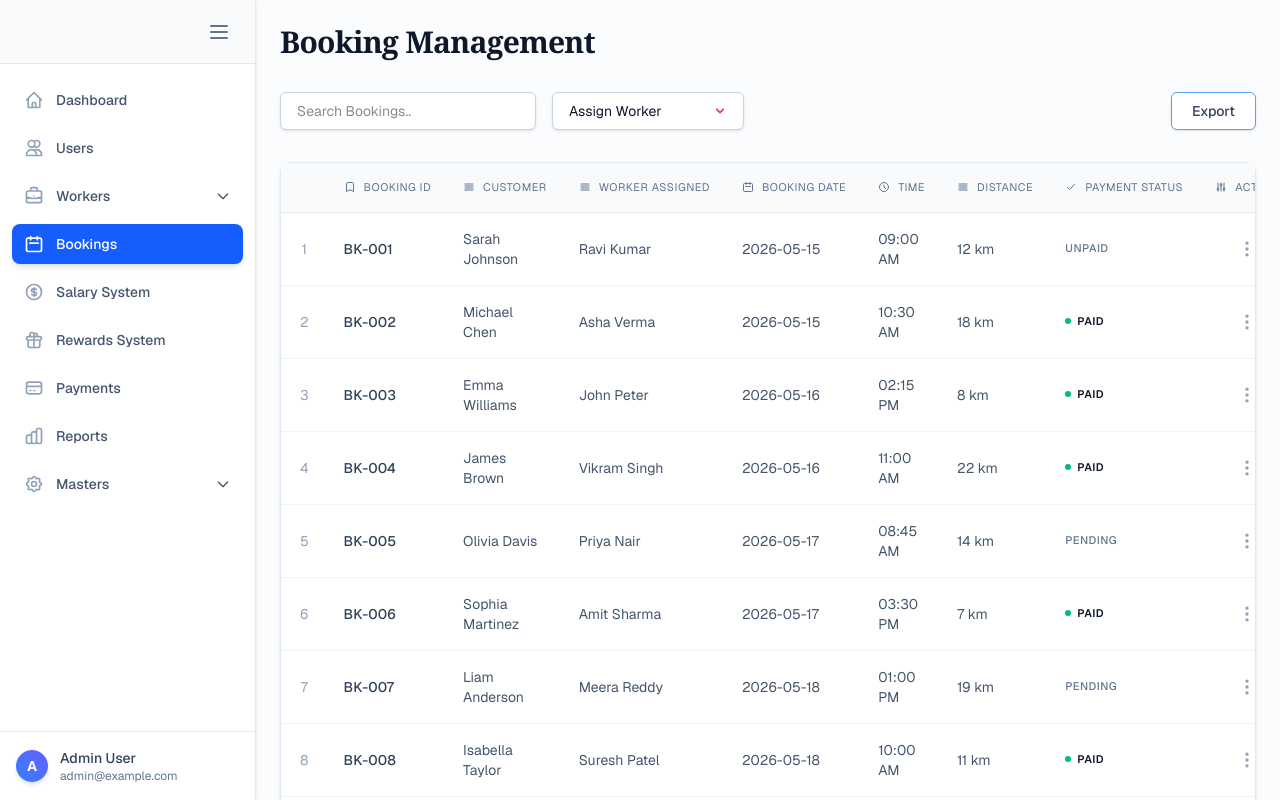
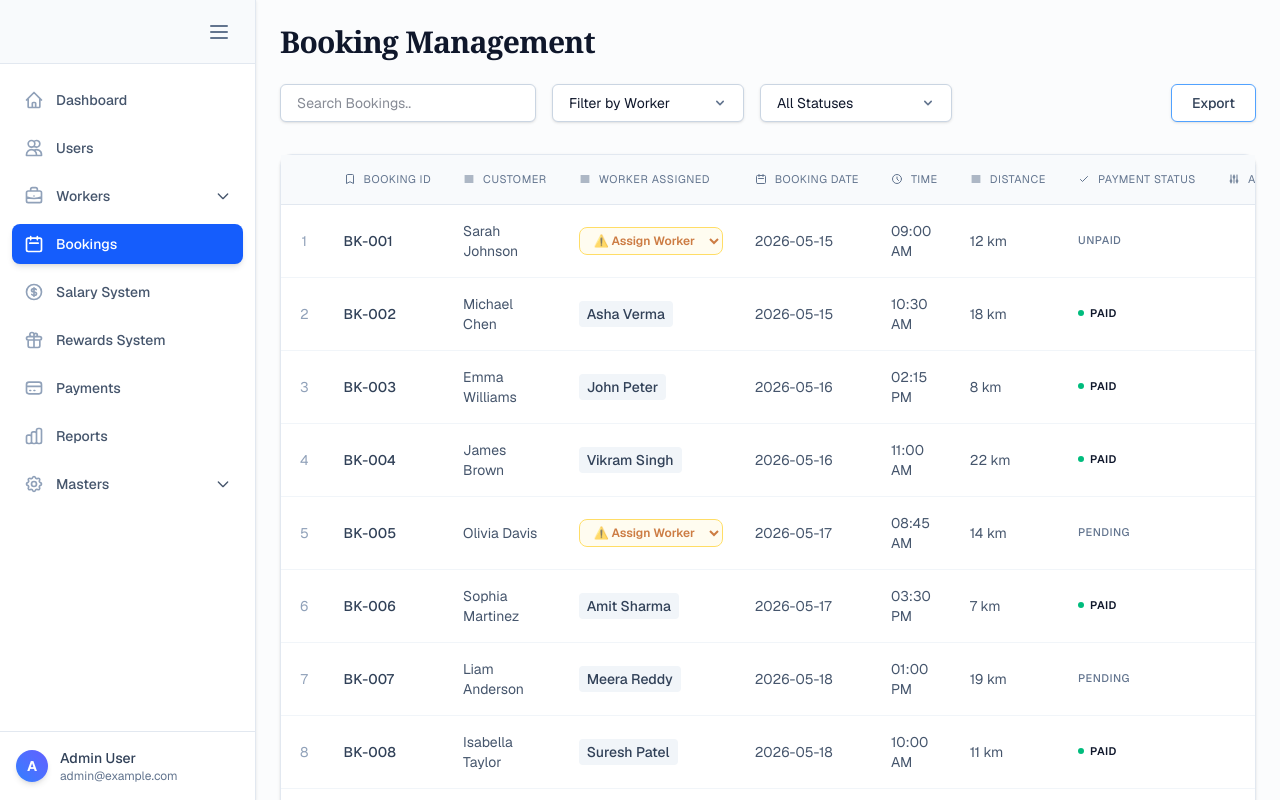
Before and after one commit to Joslin-varsha/adminpanel, a Next.js app: page /screen/bookings in a window 1280 px wide. Built offline with nearby package versions, Linux system fonts and the light colour scheme.

Commit message:
Clean up and simplify status filters on Bookings page

```diff
--- a/app/screen/bookings/page.jsx
+++ b/app/screen/bookings/page.jsx
@@ -5,26 +5,59 @@ import Sidebar from '../../../components/Sidebar';
 import Link from 'next/link';
 
 export default function BookingsPage() {
-  // Dummy Data
-  const allBookings = [
-    { id: 'BK-001', customer: 'Sarah Johnson', worker: 'Ravi Kumar', date: '2026-05-15', time: '09:00 AM', service: 'Deep Cleaning, Sanitization', distance: '12 km', status: 'Pending', payment: 'Unpaid' },
+  // Default Dummy Data with exactly 12 Unassigned bookings to match dashboard alert
+  const initialBookings = [
+    { id: 'BK-001', customer: 'Sarah Johnson', worker: 'Unassigned', date: '2026-05-15', time: '09:00 AM', service: 'Deep Cleaning, Sanitization', distance: '12 km', status: 'Pending', payment: 'Unpaid' },
     { id: 'BK-002', customer: 'Michael Chen', worker: 'Asha Verma', date: '2026-05-15', time: '10:30 AM', service: 'Plumbing', distance: '18 km', status: 'Accepted', payment: 'Paid' },
     { id: 'BK-003', customer: 'Emma Williams', worker: 'John Peter', date: '2026-05-16', time: '02:15 PM', service: 'Painting, Wall Prep', distance: '8 km', status: 'In Progress', payment: 'Paid' },
     { id: 'BK-004', customer: 'James Brown', worker: 'Vikram Singh', date: '2026-05-16', time: '11:00 AM', service: 'Handyman', distance: '22 km', status: 'Completed', payment: 'Paid' },
-    { id: 'BK-005', customer: 'Olivia Davis', worker: 'Priya Nair', date: '2026-05-17', time: '08:45 AM', service: 'Laundry, Folding', distance: '14 km', status: 'Cancelled', payment: 'Pending' },
+    { id: 'BK-005', customer: 'Olivia Davis', worker: 'Unassigned', date: '2026-05-17', time: '08:45 AM', service: 'Laundry, Folding', distance: '14 km', status: 'Pending', payment: 'Pending' },
     { id: 'BK-006', customer: 'Sophia Martinez', worker: 'Amit Sharma', date: '2026-05-17', time: '03:30 PM', service: 'Electrical', distance: '7 km', status: 'Completed', payment: 'Paid' },
     { id: 'BK-007', customer: 'Liam Anderson', worker: 'Meera Reddy', date: '2026-05-18', time: '01:00 PM', service: 'Carpentry', distance: '19 km', status: 'Accepted', payment: 'Pending' },
     { id: 'BK-008', customer: 'Isabella Taylor', worker: 'Suresh Patel', date: '2026-05-18', time: '10:00 AM', service: 'Pest Control', distance: '11 km', status: 'In Progress', payment: 'Paid' },
-    { id: 'BK-009', customer: 'Noah Wilson', worker: 'Kavita Das', date: '2026-05-19', time: '09:15 AM', service: 'AC Repair, Gas Fill', distance: '25 km', status: 'Pending', payment: 'Unpaid' },
+    { id: 'BK-009', customer: 'Noah Wilson', worker: 'Unassigned', date: '2026-05-19', time: '09:15 AM', service: 'AC Repair, Gas Fill', distance: '25 km', status: 'Pending', payment: 'Unpaid' },
     { id: 'BK-010', customer: 'Ava Thomas', worker: 'Rajesh Iyer', date: '2026-05-19', time: '11:45 AM', service: 'Gardening', distance: '6 km', status: 'Completed', payment: 'Paid' },
-    { id: 'BK-011', customer: 'Oliver White', worker: 'Ravi Kumar', date: '2026-05-20', time: '08:00 AM', service: 'Deep Cleaning', distance: '5 km', status: 'Pending', payment: 'Unpaid' },
+    { id: 'BK-011', customer: 'Oliver White', worker: 'Unassigned', date: '2026-05-20', time: '08:00 AM', service: 'Deep Cleaning', distance: '5 km', status: 'Pending', payment: 'Unpaid' },
     { id: 'BK-012', customer: 'Charlotte Harris', worker: 'Asha Verma', date: '2026-05-20', time: '02:00 PM', service: 'Plumbing', distance: '9 km', status: 'Completed', payment: 'Paid' },
+
+    // 8 more unassigned bookings to total exactly 12 unassigned jobs!
+    { id: 'BK-013', customer: 'Lucas Martin', worker: 'Unassigned', date: '2026-05-21', time: '10:00 AM', service: 'Electrical', distance: '12 km', status: 'Pending', payment: 'Unpaid' },
+    { id: 'BK-014', customer: 'Mia Thompson', worker: 'Unassigned', date: '2026-05-21', time: '11:30 AM', service: 'Carpentry', distance: '15 km', status: 'Pending', payment: 'Unpaid' },
+    { id: 'BK-015', customer: 'Ethan Garcia', worker: 'Unassigned', date: '2026-05-22', time: '01:15 PM', service: 'Deep Cleaning', distance: '10 km', status: 'Pending', payment: 'Unpaid' },
+    { id: 'BK-016', customer: 'Amelia Martinez', worker: 'Unassigned', date: '2026-05-22', time: '03:45 PM', service: 'Pest Control', distance: '17 km', status: 'Pending', payment: 'Paid' },
+    { id: 'BK-017', customer: 'Benjamin Robinson', worker: 'Unassigned', date: '2026-05-23', time: '09:00 AM', service: 'AC Repair', distance: '20 km', status: 'Pending', payment: 'Unpaid' },
+    { id: 'BK-018', customer: 'Harper Clark', worker: 'Unassigned', date: '2026-05-23', time: '10:45 AM', service: 'Gardening', distance: '8 km', status: 'Pending', payment: 'Paid' },
+    { id: 'BK-019', customer: 'Alexander Rodriguez', worker: 'Unassigned', date: '2026-05-24', time: '02:30 PM', service: 'Plumbing', distance: '14 km', status: 'Pending', payment: 'Unpaid' },
+    { id: 'BK-020', customer: 'Evelyn Lewis', worker: 'Unassigned', date: '2026-05-24', time: '04:15 PM', service: 'Laundry', distance: '11 km', status: 'Pending', payment: 'Unpaid' },
   ];
 
-  // Pagination State
   // State
+  const [bookingsList, setBookingsList] = useState(() => {
+    if (typeof window !== 'undefined') {
+      const saved = localStorage.getItem('housework_bookings');
+      if (saved) {
+        try {
+          const parsed = JSON.parse(saved);
+          // Self-healing database: If the browser's stored list is from the old code
+          // (does not contain any Unassigned workers, or is the old length of 12),
+          // we force-upgrade it to our new 20-item database with 12 unassigned jobs.
+          const hasUnassigned = parsed.some(b => b.worker === 'Unassigned');
+          if (!hasUnassigned || parsed.length !== 20) {
+            localStorage.setItem('housework_bookings', JSON.stringify(initialBookings));
+            return initialBookings;
+          }
+          return parsed;
+        } catch (e) {
+          console.error(e);
+        }
+      }
+    }
+    return initialBookings;
+  });
+
   const [searchTerm, setSearchTerm] = useState('');
   const [workerFilter, setWorkerFilter] = useState('');
+  const [statusFilter, setStatusFilter] = useState('All');
   const [currentPage, setCurrentPage] = useState(1);
   const [openDropdownId, setOpenDropdownId] = useState(null);
   const itemsPerPage = 10;
@@ -36,8 +69,31 @@ export default function BookingsPage() {
     return () => window.removeEventListener('click', handleClickOutside);
   }, []);
 
+  // Listen to URL filter param (e.g. ?filter=unassigned)
+  React.useEffect(() => {
+    if (typeof window !== 'undefined') {
+      const params = new URLSearchParams(window.location.search);
+      const filter = params.get('filter');
+      if (filter === 'unassigned') {
+        setStatusFilter('Unassigned');
+        setCurrentPage(1);
+      }
+    }
+  }, []);
+
+  // Function to assign worker to an unassigned booking
+  const assignWorker = (bookingId, workerName) => {
+    const updated = bookingsList.map(b =>
+      b.id === bookingId ? { ...b, worker: workerName, status: b.status === 'Pending' ? 'Accepted' : b.status } : b
+    );
+    setBookingsList(updated);
+    if (typeof window !== 'undefined') {
+      localStorage.setItem('housework_bookings', JSON.stringify(updated));
+    }
+  };
+
   // Filter Logic
-  const filteredBookings = allBookings.filter(booking => {
+  const filteredBookings = bookingsList.filter(booking => {
     const matchesSearch = booking.id.toLowerCase().includes(searchTerm.toLowerCase()) ||
                           booking.customer.toLowerCase().includes(searchTerm.toLowerCase()) ||
                           booking.worker.toLowerCase().includes(searchTerm.toLowerCase()) ||
@@ -45,7 +101,14 @@ export default function BookingsPage() {
 
     const matchesWorker = workerFilter === '' || booking.worker === workerFilter;
 
-    return matchesSearch && matchesWorker;
+    let matchesStatus = true;
+    if (statusFilter === 'Unassigned') {
+      matchesStatus = booking.worker === 'Unassigned';
+    } else if (statusFilter !== 'All') {
+      matchesStatus = booking.status === statusFilter;
+    }
+
+    return matchesSearch && matchesWorker && matchesStatus;
   });
 
   // Calculate Pagination
@@ -87,15 +150,15 @@ export default function BookingsPage() {
         <div className="p-6 mx-auto">
 
           {/* Header */}
-          <div className="mb-8">
-            <h1 className="text-3xl font-extrabold text-slate-900 dark:text-white tracking-tight font-serif mb-8">
+          <div className="mb-6">
+            <h1 className="text-3xl font-extrabold text-slate-900 dark:text-white tracking-tight font-serif mb-6">
               Booking Management
             </h1>
 
             {/* Controls */}
             <div className="flex flex-col lg:flex-row justify-between items-start lg:items-center gap-4 mb-8">
 
-              {/* Left Side: Search and Assign */}
+              {/* Left Side: Search and Filters */}
               <div className="flex flex-wrap items-center gap-4 flex-1">
                 <div className="w-full sm:w-64">
                   <input
@@ -112,12 +175,42 @@ export default function BookingsPage() {
                     onChange={(e) => { setWorkerFilter(e.target.value); setCurrentPage(1); }}
                     className="appearance-none w-full bg-white dark:bg-slate-900 border border-slate-300 dark:border-slate-700 rounded-md shadow-sm pl-4 pr-10 py-2 text-sm text-slate-900 dark:text-slate-100 focus:outline-none focus:ring-2 focus:ring-blue-500 cursor-pointer"
                   >
-                    <option value="" className="text-slate-500">Assign Worker</option>
-                    <option value="Ravi Kumar" className="text-slate-900 dark:text-slate-100">Ravi Kumar</option>
-                    <option value="Asha Verma" className="text-slate-900 dark:text-slate-100">Asha Verma</option>
+                    <option value="" className="text-slate-500">Filter by Worker</option>
+                    <option value="Unassigned">Unassigned Only</option>
+                    <option value="Ravi Kumar">Ravi Kumar</option>
+                    <option value="Asha Verma">Asha Verma</option>
+                    <option value="John Peter">John Peter</option>
+                    <option value="Vikram Singh">Vikram Singh</option>
+                    <option value="Priya Nair">Priya Nair</option>
+                    <option value="Amit Sharma">Amit Sharma</option>
+                    <option value="Meera Reddy">Meera Reddy</option>
+                    <option value="Suresh Patel">Suresh Patel</option>
+                    <option value="Kavita Das">Kavita Das</option>
+                    <option value="Rajesh Iyer">Rajesh Iyer</option>
                   </select>
                   <div className="absolute inset-y-0 right-0 pr-4 flex items-center pointer-events-none">
-                    <svg className="w-4 h-4 text-red-500" fill="currentColor" viewBox="0 0 20 20">
+                    <svg className="w-4 h-4 text-slate-500 dark:text-slate-400" fill="currentColor" viewBox="0 0 20 20">
+                      <path fillRule="evenodd" d="M5.293 7.293a1 1 0 011.414 0L10 10.586l3.293-3.293a1 1 0 111.414 1.414l-4 4a1 1 0 01-1.414 0l-4-4a1 1 0 010-1.414z" clipRule="evenodd" />
+                    </svg>
+                  </div>
+                </div>
+
+                <div className="w-full sm:w-48 relative">
+                  <select
+                    value={statusFilter}
+                    onChange={(e) => { setStatusFilter(e.target.value); setCurrentPage(1); }}
+                    className="appearance-none w-full bg-white dark:bg-slate-900 border border-slate-300 dark:border-slate-700 rounded-md shadow-sm pl-4 pr-10 py-2 text-sm text-slate-900 dark:text-slate-100 focus:outline-none focus:ring-2 focus:ring-blue-500 cursor-pointer"
+                  >
+                    <option value="All">All Statuses</option>
+                    <option value="Unassigned">Unassigned Only</option>
+                    <option value="Pending">Pending</option>
+                    <option value="Accepted">Accepted</option>
+                    <option value="In Progress">In Progress</option>
+                    <option value="Completed">Completed</option>
+                    <option value="Cancelled">Cancelled</option>
+                  </select>
+                  <div className="absolute inset-y-0 right-0 pr-4 flex items-center pointer-events-none">
+                    <svg className="w-4 h-4 text-slate-500 dark:text-slate-400" fill="currentColor" viewBox="0 0 20 20">
                       <path fillRule="evenodd" d="M5.293 7.293a1 1 0 011.414 0L10 10.586l3.293-3.293a1 1 0 111.414 1.414l-4 4a1 1 0 01-1.414 0l-4-4a1 1 0 010-1.414z" clipRule="evenodd" />
                     </svg>
                   </div>
@@ -206,7 +299,37 @@ export default function BookingsPage() {
                       <td className="px-4 py-4 text-slate-400 text-center">{indexOfFirstItem + index + 1}</td>
                       <td className="px-4 py-4 font-medium text-slate-700 dark:text-slate-300">{booking.id}</td>
                       <td className="px-4 py-4 text-slate-600 dark:text-slate-400">{booking.customer}</td>
-                      <td className="px-4 py-4 text-slate-600 dark:text-slate-400">{booking.worker}</td>
+                      <td className="px-4 py-4">
+                        {booking.worker === 'Unassigned' ? (
+                          <div className="relative inline-block" onClick={(e) => e.stopPropagation()}>
+                            <select
+                              onChange={(e) => {
+                                if (e.target.value !== '') {
+                                  assignWorker(booking.id, e.target.value);
+                                }
+                              }}
+                              className="px-2.5 py-1 bg-amber-50 dark:bg-amber-900/20 border border-amber-300 dark:border-amber-700/50 rounded-lg text-xs font-semibold text-amber-700 dark:text-amber-400 focus:outline-none focus:ring-1 focus:ring-amber-500 cursor-pointer animate-pulse"
+                              defaultValue=""
+                            >
+                              <option value="" disabled>⚠️ Assign Worker</option>
+                              <option value="Ravi Kumar">Ravi Kumar</option>
+                              <option value="Asha Verma">Asha Verma</option>
+                              <option value="John Peter">John Peter</option>
+                              <option value="Vikram Singh">Vikram Singh</option>
+                              <option value="Priya Nair">Priya Nair</option>
+                              <option value="Amit Sharma">Amit Sharma</option>
+                              <option value="Meera Reddy">Meera Reddy</option>
+                              <option value="Suresh Patel">Suresh Patel</option>
+                              <option value="Kavita Das">Kavita Das</option>
+                              <option value="Rajesh Iyer">Rajesh Iyer</option>
+                            </select>
+                          </div>
+                        ) : (
+                          <span className="text-slate-700 dark:text-slate-300 font-medium bg-slate-100 dark:bg-slate-800 px-2 py-1 rounded">
+                            {booking.worker}
+                          </span>
+                        )}
+                      </td>
                       <td className="px-4 py-4 text-slate-600 dark:text-slate-400">{booking.date}</td>
                       <td className="px-4 py-4 text-slate-600 dark:text-slate-400">{booking.time}</td>
                       {/* <td className="px-4 py-4">
```
Also changed, not shown: app/screen/dashboard/page.jsx (+23 -5 lines). Lines whose indentation alone changed are shown as unchanged.
